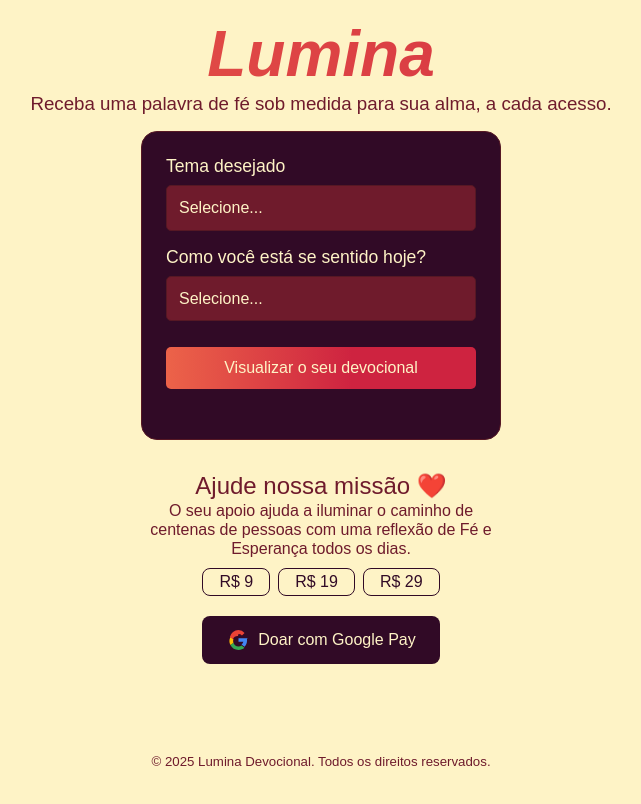
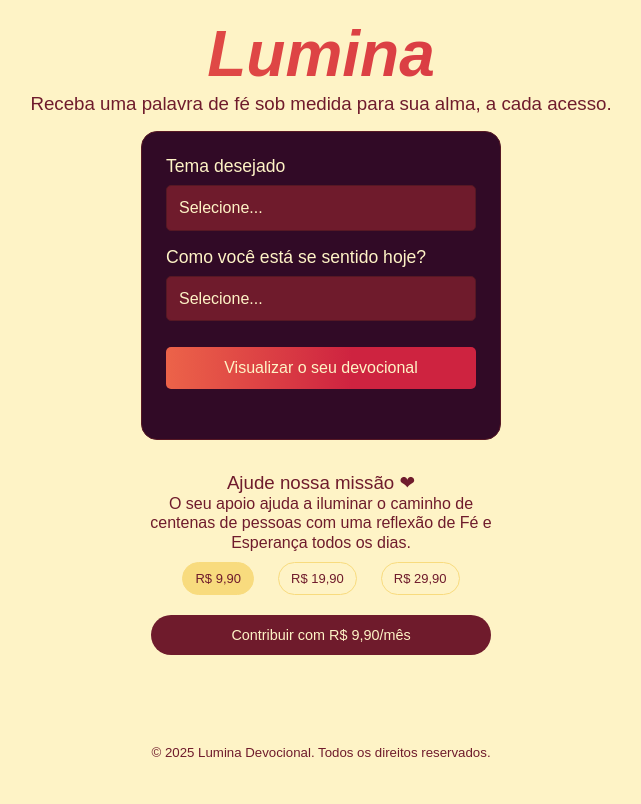
Before and after one commit to andreguigo/devocionais, a Vue app in the folder lumina/: page / in a window 1280 px wide. Shown: the top 804 px of the page, without its empty margins (319-960 px from the left). Built offline with nearby package versions, Linux system fonts and the light colour scheme; the HTML template or start-up script is replaced by a standard one; a web font is replaced by a local one.

Commit message:
pagamentos de doações corrigidas

```diff
--- a/lumina/dev-dist/sw.js
+++ b/lumina/dev-dist/sw.js
@@ -82,7 +82,7 @@ define(['./workbox-ab4816ec'], (function (workbox) { 'use strict';
     "revision": "3ca0b8505b4bec776b69afdba2768812"
   }, {
     "url": "index.html",
-    "revision": "0.73bh6nvilt8"
+    "revision": "0.49pgjn9lm0o"
   }], {});
   workbox.cleanupOutdatedCaches();
   workbox.registerRoute(new workbox.NavigationRoute(workbox.createHandlerBoundToURL("index.html"), {
--- a/lumina/src/components/Donate.vue
+++ b/lumina/src/components/Donate.vue
@@ -1,166 +1,106 @@
 <template>
-  <div class="doacao-container">
-    <h2>Ajude nossa missão ❤️</h2>
+  <div class="donate-container">
+    <h3>Ajude nossa missão ❤</h3>
     <p>O seu apoio ajuda a iluminar o caminho de centenas de pessoas com uma reflexão de Fé e Esperança todos os dias.</p>
-
-    <div class="valores">
+    <div class="values">
       <button
-        v-for="v in valoresPredefinidos"
-        :key="v"
-        class="valor-btn"
-        :class="{ ativo: valorSelecionado === v }"
-        @click="selecionarValor(v)"
+        v-for="v in predefinedValues"
+        :key="v.value"
+        class="value-btn"
+        :class="{ active: selectedValue === v.value }"
+        @click="selectValue(v)"
       >
-        R$ {{ v }}
+        R$ {{ v.value }}
       </button>
     </div>
-
-    <button class="botao-googlepay" @click="abrirModal">
-      <svg xmlns="http://www.w3.org/2000/svg" viewBox="0 0 24 24" class="icone">
-        <path
-          d="M21.8 10.2h-1.04v-.05h-8.26v3.7h4.84a4.1 4.1 0 0 1-1.78 2.7l2.87 2.23c1.67-1.54 2.63-3.8 2.63-6.3 0-.48-.04-.95-.12-1.38z"
-          fill="#4285F4"
-        />
-        <path
-          d="M12.5 22c2.43 0 4.47-.8 5.96-2.17l-2.87-2.23c-.8.54-1.83.86-3.09.86a5.35 5.35 0 0 1-5.06-3.65l-3 2.3A8.97 8.97 0 0 0 12.5 22z"
-          fill="#34A853"
-        />
-        <path
-          d="M7.44 14.8a5.38 5.38 0 0 1-.3-1.8c0-.62.11-1.22.3-1.8l-3.02-2.3a8.97 8.97 0 0 0 0 8.18l3.02-2.3z"
-          fill="#FBBC05"
-        />
-        <path
-          d="M12.5 6.1a4.9 4.9 0 0 1 3.46 1.35l2.58-2.56A8.66 8.66 0 0 0 12.5 2a8.97 8.97 0 0 0-8.62 6.9l3.02 2.3a5.35 5.35 0 0 1 5.06-3.1z"
-          fill="#EA4335"
-        />
-      </svg>
-      <span>Doar com Google Pay</span>
+    <button class="donate-btn" @click="confirmDonation">
+      <span>Contribuir com R$ {{ selectedValue }}/mês</span>
     </button>
-
-    <div v-if="mostrarModal" class="overlay" @click.self="fecharModal">
-      <div class="modal">
-        <iframe
-          :src="linkComValor"
-          frameborder="0"
-          allow="payment *"
-          class="iframe"
-        ></iframe>
-      </div>
-    </div>
   </div>
 </template>
 
 <script>
 export default {
-  name: "DoacaoModalStripe",
+  name: "Donate",
   data() {
     return {
-      mostrarModal: false,
-      valoresPredefinidos: [9, 19, 29],
-      valorSelecionado: null,
-      paymentLinkBase: "https://donate.stripe.com/test_eVq6oJfpL0Q28Af5Gt5Ne03",
+      selectedValue: '9,90',
+      predefinedValues: [
+        { value: '9,90', link: `${import.meta.env.VITE_DONATE_LINK_MIN}` },
+        { value: '19,90', link: `${import.meta.env.VITE_DONATE_LINK_MED}` },
+        { value: '29,90', link: `${import.meta.env.VITE_DONATE_LINK_MAX}` },
+      ]
     };
   },
   computed: {
-    valorFinal() {
-      return this.valorSelecionado || Number(this.valorPersonalizado) || 0;
-    },
-    linkComValor() {
-      if (!this.valorFinal) return this.paymentLinkBase;
-      // Stripe permite parâmetros adicionais, como client_reference_id ou metadata
-      return `${this.paymentLinkBase}?client_reference_id=doacao_${this.valorFinal}`;
+    selectedLink() {
+      const found = this.predefinedValues.find(
+        (v) => v.value === this.selectedValue
+      );
+      if (found) return found.link;
+      return null;
     },
   },
   methods: {
-    selecionarValor(v) {
-      this.valorSelecionado = v;
+    selectValue(v) {
+      this.selectedValue = v.value;
     },
-    abrirModal() {
-      if (!this.valorFinal) {
-        alert("Escolha um valor para doar 🙏");
+    confirmDonation() {
+      if (!this.selectedLink) {
+        alert("Erro: link de doação não encontrado.");
         return;
       }
-      this.mostrarModal = true;
-    },
-    fecharModal() {
-      this.mostrarModal = false;
+      window.open(this.selectedLink, "_blank");
     },
   },
 };
 </script>
 
 <style scoped>
-.doacao-container {
+.donate-container {
   max-width: 390px;
   margin: 0 auto;
   text-align: center;
   padding: 2rem 1rem;
-}.valores {
+  border-radius: 1rem;
+}
+.values {
   display: flex;
   flex-wrap: wrap;
   justify-content: center;
-  gap: 0.5rem;
+  gap: 1.5rem;
 }
-.valor-btn {
+.value-btn {
+  border: 1px solid #f8db7e;
   background: #fef3c6;
-  border: 1px solid #310a26;
-  color: #310a26;
-  padding: 0.25rem 1rem;
-  border-radius: 8px;
+  font-size: small;
+  padding: 0.5rem 0.75rem;
+  border-radius: 25px;
   cursor: pointer;
   transition: 0.2s;
+  color: #6f1b2c;
 }
-.valor-btn:hover {
-  background: #310a26;
-  color: #fef3c6;
+.value-btn:hover {
+  background: #fcebb0;
 }
-.valor-btn.ativo {
-  background: #310a26;
-  color: #fef3c6;
+.value-btn.active {
+  background: #f8db7e;
 }
-.botao-googlepay {
-  background-color: #310a26;
+.donate-btn {
+  background-color: #6f1b2c;
   color: #fef3c6;
   font-weight: 500;
   display: inline-flex;
   align-items: center;
   justify-content: center;
   border: none;
-  border-radius: 8px;
-  padding: 0.75rem 1.5rem;
+  border-radius: 25px;
+  padding: 0.75rem 5rem;
   cursor: pointer;
   transition: background 0.2s ease;
-  font-size: 1rem;
+  font-size: 0.9rem;
 }
-.botao-googlepay:hover {
-  background-color: #222;
-}
-.icone {
-  width: 24px;
-  height: 24px;
-  margin-right: 0.5rem;
-}
-/* Modal */
-.overlay {
-  position: fixed;
-  inset: 0;
-  background: rgba(0, 0, 0, 0.6);
-  display: flex;
-  align-items: center;
-  justify-content: center;
-  z-index: 999;
-}
-.modal {
-  background: #fef3c6;
-  border-radius: 12px;
-  width: 400px;
-  height: 600px;
-  overflow: hidden;
-  display: flex;
-}
-.iframe {
-  border: none;
-  width: 100%;
-  height: 100%;
+.donate-btn:hover {
+  background-color: #310a26;
 }
 </style>
```
